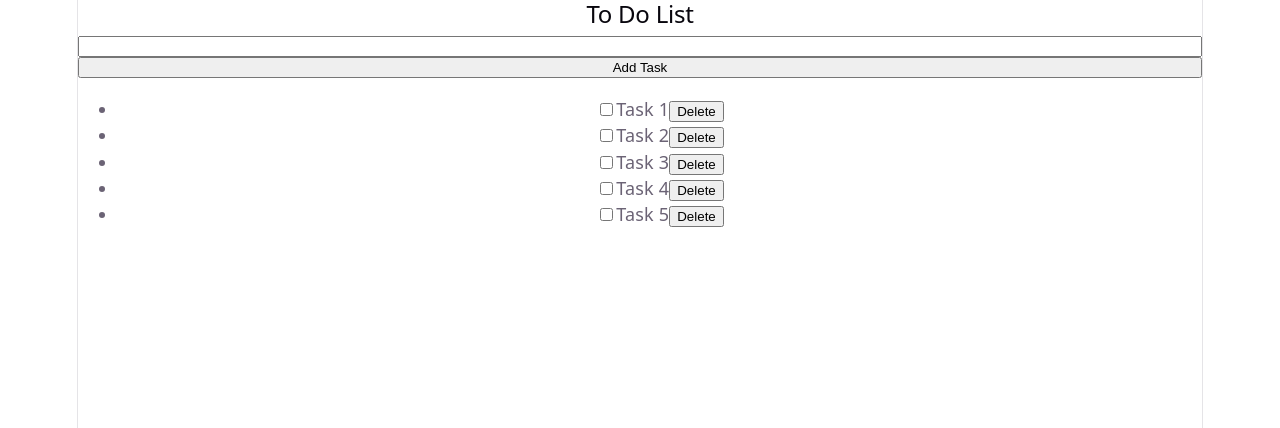
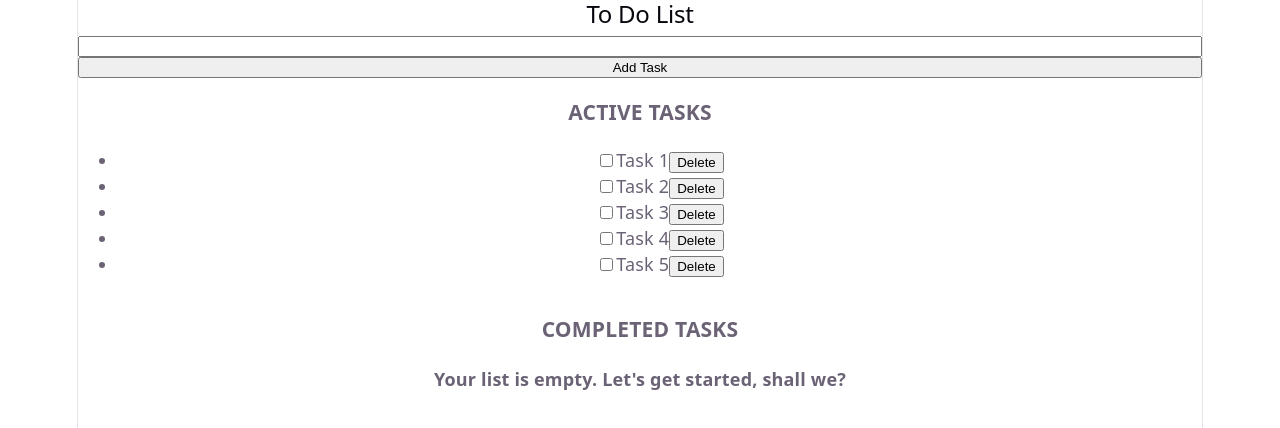
Before and after one commit to vergiene/todo-app, a React (Vite) app: page / in a window 1280 px wide. Shown: the top 428 px of the page. Built offline with nearby package versions, Linux system fonts and the light colour scheme.

Commit message:
Split tasks into active/completed sections

```diff
--- a/src/App.jsx
+++ b/src/App.jsx
@@ -37,11 +37,15 @@ function App() {
     setTasks(deletedList);
   }
 
+  const activeTasks = tasks.filter(task => !task.done);
+  const completedTasks = tasks.filter(task => task.done);
+
   return (
     <>
       <h2>To Do List</h2>
       <ToDoForm onAddTask={onAddTask} />
-      <ToDoList tasks={tasks} toggleTask={toggleTask} handleDelete={handleDelete} />
+      <div><h3>ACTIVE TASKS</h3><ToDoList tasks={activeTasks} toggleTask={toggleTask} handleDelete={handleDelete} /></div>
+      <div><h3>COMPLETED TASKS</h3><ToDoList tasks={completedTasks} toggleTask={toggleTask} handleDelete={handleDelete} /></div>
     </>
   )
 }
--- a/src/ToDoList.jsx
+++ b/src/ToDoList.jsx
@@ -1,10 +1,10 @@
 import ToDoItem from "./ToDoItem.jsx";
 
 function ToDoList({ tasks, toggleTask, handleDelete }) {
-	return (
+	return ( tasks.length > 0 ?
 		<ul>
 			{tasks.map(task => (<ToDoItem key={task.id} task={task} toggleTask={toggleTask} handleDelete={handleDelete} />))}
-		</ul>
+		</ul> : <h4>Your list is empty. Let's get started, shall we?</h4>
 	)
 }
 
```
